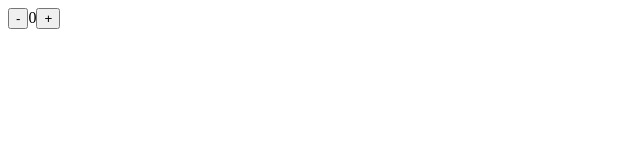
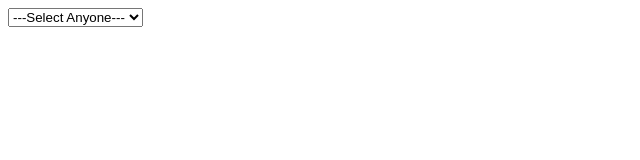
Before and after one commit to anubhavpandey2233-del/react_second_method, a React (Vite) app: page / in a window 1280 px wide. Shown: the top 160 px of the page, without its empty margins (0-640 px from the left). Built offline with nearby package versions, Linux system fonts and the light colour scheme.

Commit message:
dropdownlist

```diff
--- a/src/App.jsx
+++ b/src/App.jsx
@@ -1,10 +1,12 @@
 import React from 'react';
 import Count from './Container/Count';
+import DropDownList from './Container/DropDownList';
 
 function App(props) {
   return (
     <div>
-      <Count/>
+      {/* <Count/> */}
+      <DropDownList/>
     </div>
   );
 }
--- /dev/null
+++ b/src/Container/DropDownList.jsx
@@ -0,0 +1,27 @@
+import React, { useState } from 'react';
+
+function DropDownList(props) {
+
+    const [country, setCountry] = useState()
+
+    return (
+        <div>
+            <select name={country} id="ddl" onChange={(a) => setCountry(a.target.value)}>
+                <option value="0">---Select Anyone---</option>
+                <option value="India">India</option>
+                <option value="Canada">Canada</option>
+                <option value="Japan">Japan</option>
+                <option value="Korea">Korea</option>
+            </select>
+
+            {
+                country && (
+                    <h3>My country is {country}</h3>
+                )
+            }
+
+        </div>
+    );
+}
+
+export default DropDownList;
```
